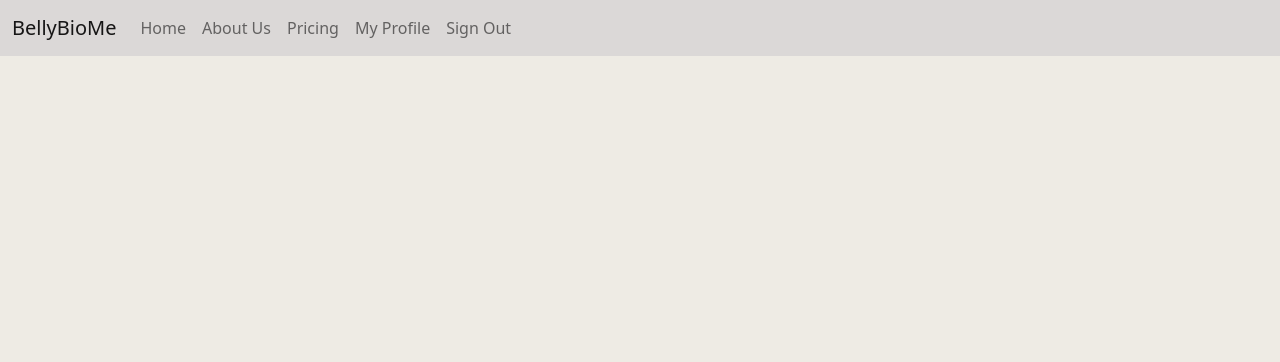
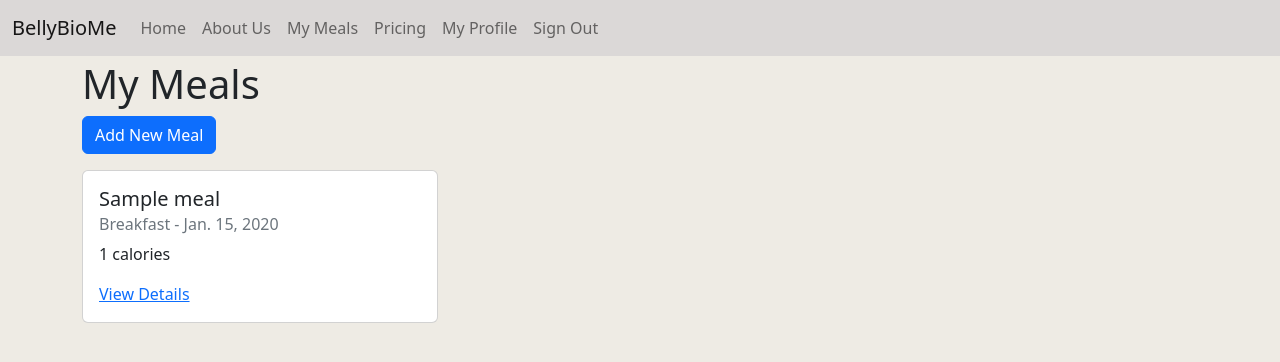
Before and after one commit to tinytena/BellyBioMe, a Django app: page /nutrition/meals/ in a window 1280 px wide. Shown: the top 362 px of the page. Run offline with Django 4.2, Linux system fonts and the light colour scheme; a user stored in the database is signed in; tables that the repository leaves empty hold one stand-in row (values such as "Sample post"); parts of the project's set-up code (start-up, migrations or seed data) failed here and were passed over; some libraries are stand-ins or nearby versions.

Commit message:
first major update, added forms, views, urls and templates for meal, feedback and gut reaction models..

```diff
--- a/bellybiome/bellybiome/nutrition/urls.py
+++ b/bellybiome/bellybiome/nutrition/urls.py
@@ -3,4 +3,14 @@ from . import views
 
 urlpatterns = [
     path("meals/", views.meal_list, name="meal_list"),
+    path("meals/create/", views.meal_create, name="meal_create"),
+    path("meals/<int:pk>/", views.meal_detail, name="meal_detail"),
+    path("meals/<int:pk>/update/", views.meal_update, name="meal_update"),
+    path("meals/<int:pk>/delete/", views.meal_delete, name="meal_delete"),
+    path("meals/<int:pk>/feedback/", views.feedback_create, name="feedback_create"),
+    path(
+        "meals/<int:pk>/gut-reaction/",
+        views.gut_reaction_create,
+        name="gut_reaction_create",
+    ),
 ]
--- a/bellybiome/bellybiome/nutrition/views.py
+++ b/bellybiome/bellybiome/nutrition/views.py
@@ -1,7 +1,84 @@
-from django.shortcuts import render
+from django.shortcuts import render, get_object_or_404, redirect
+from django.contrib.auth.decorators import login_required
 from .models import Meal
+from .forms import MealForm, FeedbackForm, GutReactionForm
 
 
+@login_required
 def meal_list(request):
     meals = Meal.objects.filter(user=request.user)
     return render(request, "nutrition/meal_list.html", {"meals": meals})
+
+
+@login_required
+def meal_detail(request, pk):
+    meal = get_object_or_404(Meal, pk=pk, user=request.user)
+    return render(request, "nutrition/meal_detail.html", {"meal": meal})
+
+
+@login_required
+def meal_create(request):
+    if request.method == "POST":
+        form = MealForm(request.POST)
+        if form.is_valid():
+            meal = form.save(commit=False)
+            meal.user = request.user
+            meal.save()
+            return redirect("meal_detail", pk=meal.pk)
+    else:
+        form = MealForm()
+    return render(request, "nutrition/meal_form.html", {"form": form})
+
+
+@login_required
+def meal_update(request, pk):
+    meal = get_object_or_404(Meal, pk=pk, user=request.user)
+    if request.method == "POST":
+        form = MealForm(request.POST, instance=meal)
+        if form.is_valid():
+            form.save()
+            return redirect("meal_detail", pk=meal.pk)
+    else:
+        form = MealForm(instance=meal)
+    return render(request, "nutrition/meal_form.html", {"form": form})
+
+
+@login_required
+def meal_delete(request, pk):
+    meal = get_object_or_404(Meal, pk=pk, user=request.user)
+    if request.method == "POST":
+        meal.delete()
+        return redirect("meal_list")
+    return render(request, "nutrition/meal_confirm_delete.html", {"meal": meal})
+
+
+@login_required
+def feedback_create(request, pk):
+    meal = get_object_or_404(Meal, pk=pk, user=request.user)
+    if request.method == "POST":
+        form = FeedbackForm(request.POST)
+        if form.is_valid():
+            feedback = form.save(commit=False)
+            feedback.meal = meal
+            feedback.save()
+            return redirect("meal_detail", pk=meal.pk)
+    else:
+        form = FeedbackForm()
+    return render(request, "nutrition/feedback_form.html", {"form": form, "meal": meal})
+
+
+@login_required
+def gut_reaction_create(request, pk):
+    meal = get_object_or_404(Meal, pk=pk, user=request.user)
+    if request.method == "POST":
+        form = GutReactionForm(request.POST)
+        if form.is_valid():
+            gut_reaction = form.save(commit=False)
+            gut_reaction.meal = meal
+            gut_reaction.save()
+            return redirect("meal_detail", pk=meal.pk)
+    else:
+        form = GutReactionForm()
+    return render(
+        request, "nutrition/gut_reaction_form.html", {"form": form, "meal": meal}
+    )
--- a/bellybiome/bellybiome/templates/base.html
+++ b/bellybiome/bellybiome/templates/base.html
@@ -59,6 +59,9 @@
               </li>
               <li class="nav-item">
                 <a class="nav-link" href="{% url 'about' %}">About Us</a>
+              </li>
+              <li class="nav-item">
+                <a class="nav-link" href="{% url 'meal_list' %}">My Meals</a>
               </li>
               <li class="nav-item">
                 <a class="nav-link" href="{% url 'pricing' %}">Pricing</a>
--- a/bellybiome/bellybiome/templates/nutrition/meal_list.html
+++ b/bellybiome/bellybiome/templates/nutrition/meal_list.html
@@ -1,11 +1,22 @@
 {% extends "base.html" %}
 
-{% block title %}
-  Meal List
-{% endblock title %}
-<body>
-  <h1>Meal List</h1>
-  <ul>
-    {% for meal in meals %}<li>{{ meal.name }}: {{ meal.calories }} calories</li>{% endfor %}
-  </ul>
-</body>
+{% block content %}
+  <h1>My Meals</h1>
+  <a href="{% url 'meal_create' %}" class="btn btn-primary mb-3">Add New Meal</a>
+  <div class="row">
+    {% for meal in meals %}
+      <div class="col-md-4 mb-3">
+        <div class="card">
+          <div class="card-body">
+            <h5 class="card-title">{{ meal.name }}</h5>
+            <h6 class="card-subtitle mb-2 text-muted">{{ meal.get_meal_type_display }} - {{ meal.date }}</h6>
+            <p class="card-text">{{ meal.calories }} calories</p>
+            <a href="{% url 'meal_detail' meal.pk %}" class="card-link">View Details</a>
+          </div>
+        </div>
+      </div>
+    {% empty %}
+      <p>No meals logged yet. Start by adding a new meal!</p>
+    {% endfor %}
+  </div>
+{% endblock content %}
```
Also changed, not shown: bellybiome/bellybiome/nutrition/forms.py (added, +23 -0 lines), bellybiome/bellybiome/templates/nutrition/feedback_form.html (added, +11 -0 lines), bellybiome/bellybiome/templates/nutrition/gut_reaction_form.html (added, +11 -0 lines), bellybiome/bellybiome/templates/nutrition/meal_detail.html (added, +31 -0 lines), bellybiome/bellybiome/templates/nutrition/meal_form.html (added, +18 -0 lines), 1 other file.
